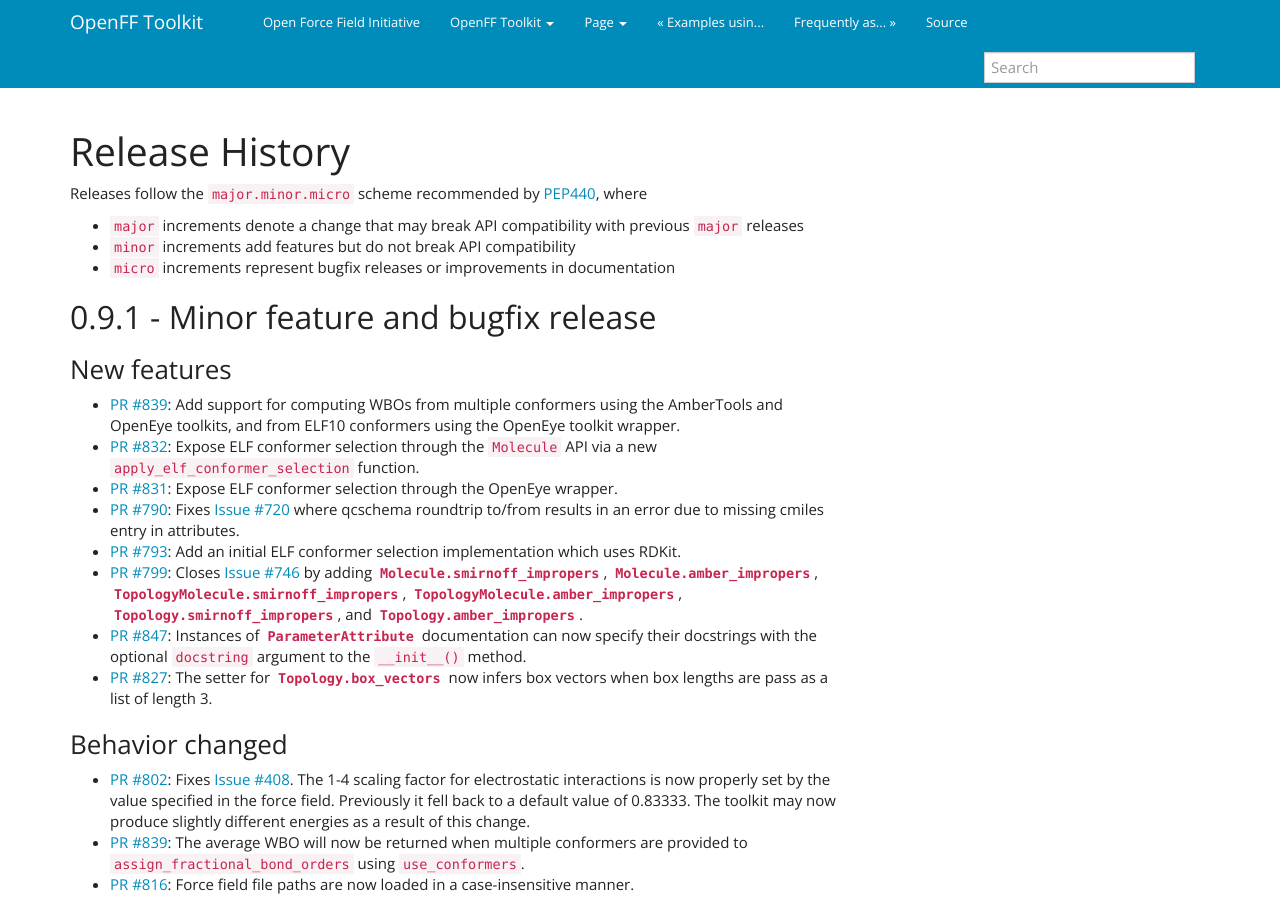
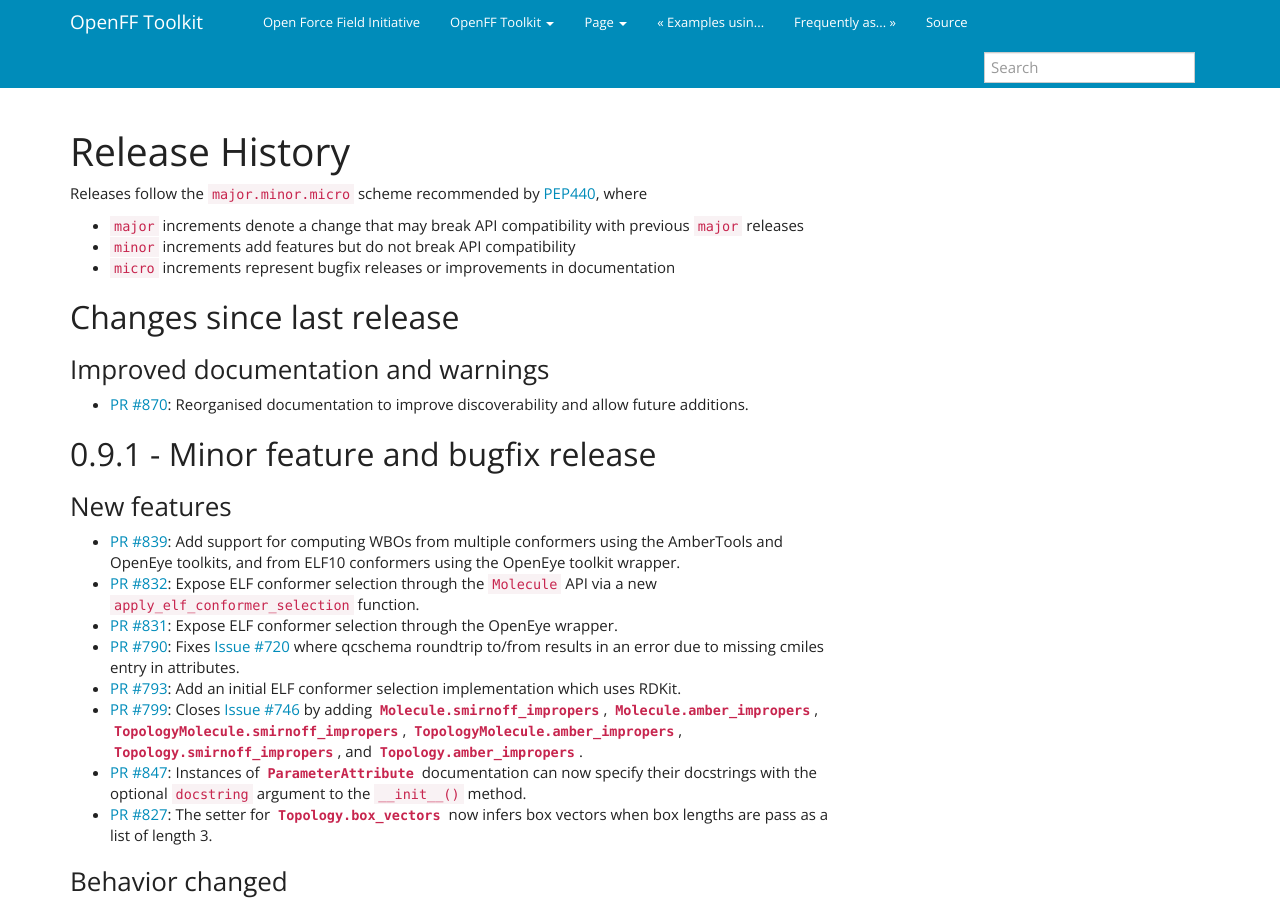
Before and after one commit to openforcefield/openff-toolkit, a Sphinx documentation site: the page built from docs/releasehistory.rst, in a window 1280 px wide and 900 px high. Built offline with Sphinx 7.4.7, drawn with Linux system fonts in a browser that asks for light colours.

Commit message:
Update changelog

```diff
--- a/docs/releasehistory.rst
+++ b/docs/releasehistory.rst
@@ -6,6 +6,14 @@
 * ``major`` increments denote a change that may break API compatibility with previous ``major`` releases
 * ``minor`` increments add features but do not break API compatibility
 * ``micro`` increments represent bugfix releases or improvements in documentation
+
+Changes since last release
+--------------------------
+
+Improved documentation and warnings
+"""""""""""""""""""""""""""""""""""
+- `PR #870 <https://github.com/openforcefield/openff-toolkit/pull/870>`_: Reorganised documentation
+  to improve discoverability and allow future additions.
 
 0.9.1 - Minor feature and bugfix release
 ----------------------------------------
```
